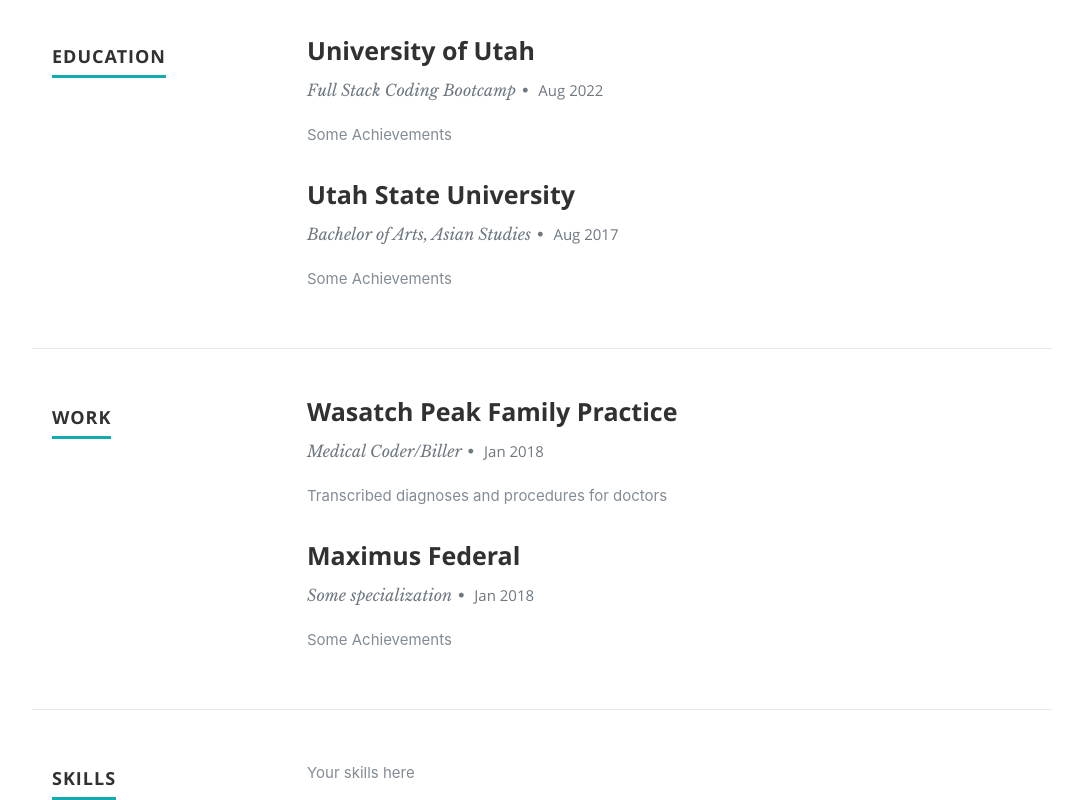
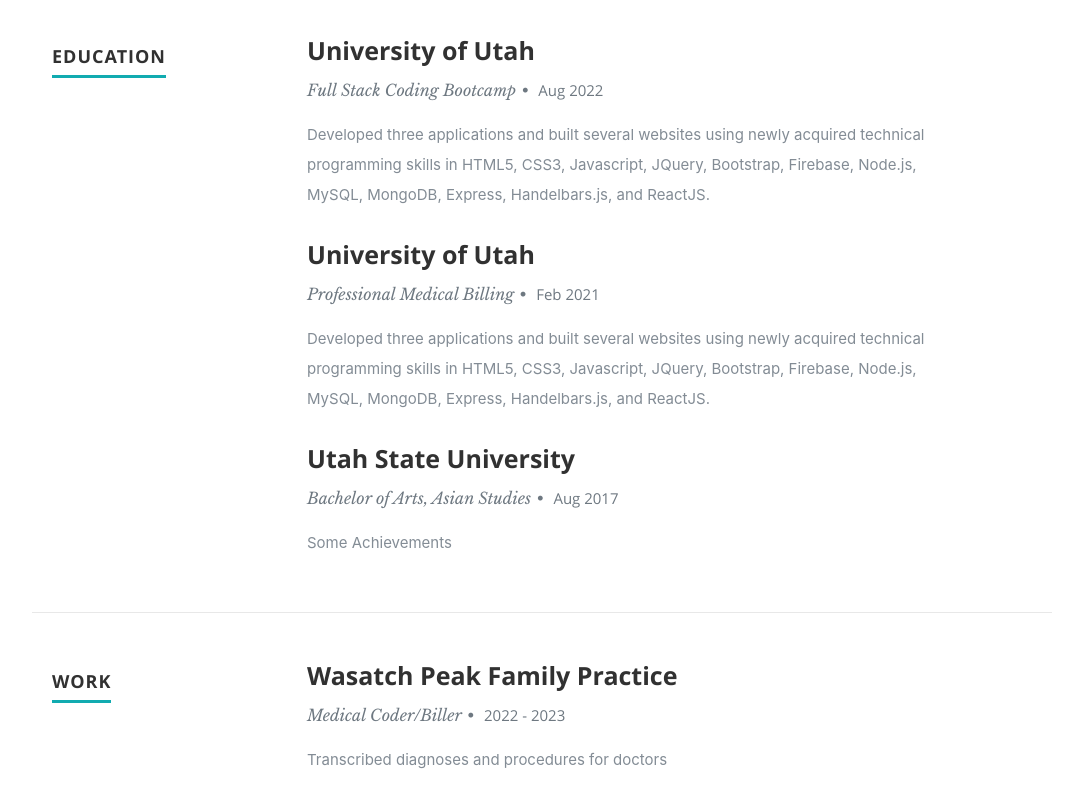
Before and after one commit to hkagei/hkagei-employment-portfolio, a React (Create React App) app: page / in a window 1280 px wide. Shown: the part 1400-2200 px from the top of the page, without its empty margins (98-1181 px from the left). Built offline with nearby package versions, Linux system fonts and the light colour scheme.

Commit message:
update skill section

```diff
--- a/src/resumeData.js
+++ b/src/resumeData.js
@@ -31,7 +31,14 @@
         "specialization":"Full Stack Coding Bootcamp",
         "MonthOfPassing":"Aug",
         "YearOfPassing":"2022",
-        "Achievements":"Some Achievements"
+        "Achievements":"Developed three applications and built several websites using newly acquired technical programming skills in HTML5, CSS3, Javascript, JQuery, Bootstrap, Firebase, Node.js, MySQL, MongoDB, Express, Handelbars.js, and ReactJS."
+      },
+      {
+        "UniversityName":"University of Utah",
+        "specialization":"Professional Medical Billing",
+        "MonthOfPassing":"Feb",
+        "YearOfPassing":"2021",
+        "Achievements":"Developed three applications and built several websites using newly acquired technical programming skills in HTML5, CSS3, Javascript, JQuery, Bootstrap, Firebase, Node.js, MySQL, MongoDB, Express, Handelbars.js, and ReactJS."
       },
       {
         "UniversityName":"Utah State University",
@@ -45,15 +52,15 @@
       {
         "CompanyName":"Wasatch Peak Family Practice",
         "specialization":"Medical Coder/Biller",
-        "MonthOfLeaving":"Jan",
-        "YearOfLeaving":"2018",
+        "MonthOfLeaving":"2022 - ",
+        "YearOfLeaving":"2023",
         "Achievements":"Transcribed diagnoses and procedures for doctors"
       },
       {
         "CompanyName":"Maximus Federal",
-        "specialization":"Some specialization",
-        "MonthOfLeaving":"Jan",
-        "YearOfLeaving":"2018",
+        "specialization":"Tier I/II Customer Service Representative",
+        "MonthOfLeaving":"2018 - ",
+        "YearOfLeaving":"2022",
         "Achievements":"Some Achievements"
       }
     ],
@@ -64,6 +71,12 @@
       },
       {
         "skillname":"CSS"
+      },
+      {
+        "skillname":"JavaScript"
+      },
+      {
+        "skillname":"SQL"
       },
       {
         "skillname":"Reactjs"
```
